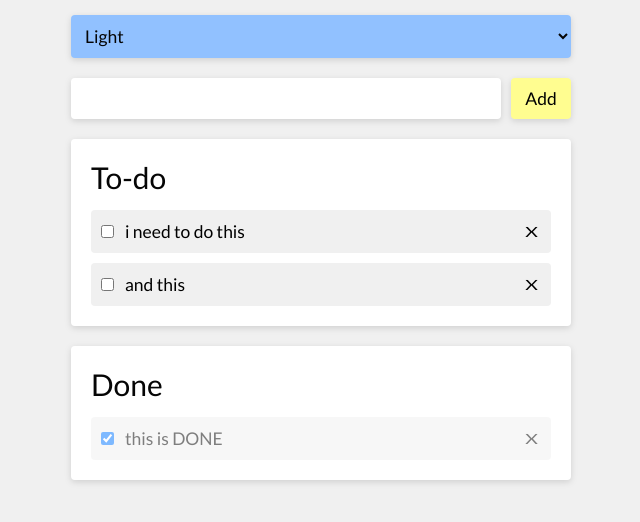
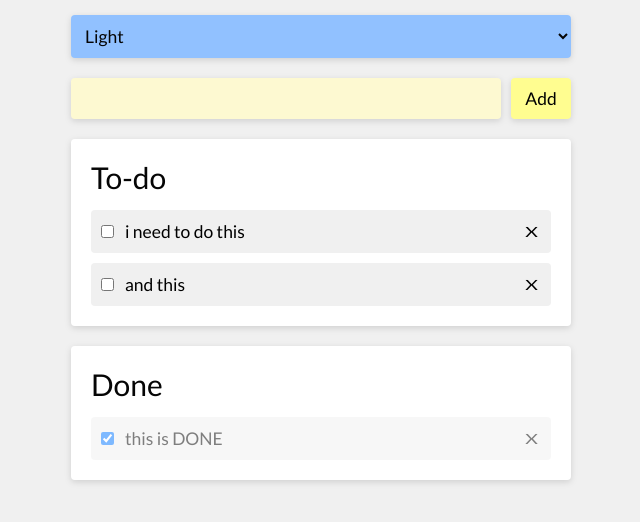
Before and after one commit to igoracmelo/tovue-list, a Vue app: page / in a window 1280 px wide. In both pictures the pointer is over the input 605 px from the left and 98 px from the top of the page. Shown: the top 522 px of the page, without its empty margins (319-959 px from the left). Built offline with nearby package versions, Linux system fonts and the light colour scheme.

Commit message:
feat: change TodoForm input on hover

```diff
--- a/src/components/TodoForm/TodoForm.scss
+++ b/src/components/TodoForm/TodoForm.scss
@@ -12,7 +12,7 @@
   padding: 1rem 1rem;
   transition: all .3s;
 
-  &:focus {
+  &:focus, &:hover {
     background-color: var(--input-bg-focus);
   }
 }
```
